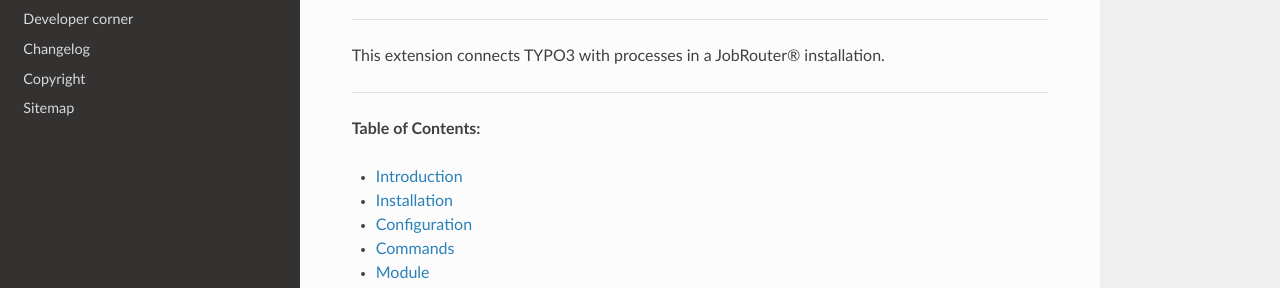
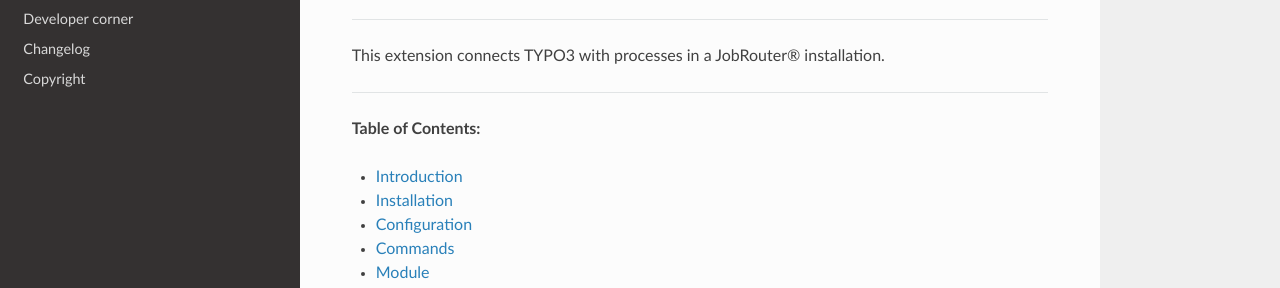
Before and after one commit to jobrouter/typo3-process, a Sphinx documentation site: the page built from Documentation/index.rst, in a window 1280 px wide. Shown: the part 333-621 px from the top of the page. Built offline with Sphinx 7.4.7 and the Read the Docs theme 2.0.0, drawn with Linux system fonts in a browser that asks for light colours.

Commit message:
[DOCS] Remove empty sitemap

```diff
--- a/Documentation/index.rst
+++ b/Documentation/index.rst
@@ -48,10 +48,5 @@
    changelog
    copyright
 
-.. toctree::
-   :hidden:
-
-   sitemap
-
 
 .. _Creative Commons BY 4.0: https://creativecommons.org/licenses/by/4.0/
```
Also changed, not shown: Documentation/sitemap.rst (deleted, +0 -9 lines).
